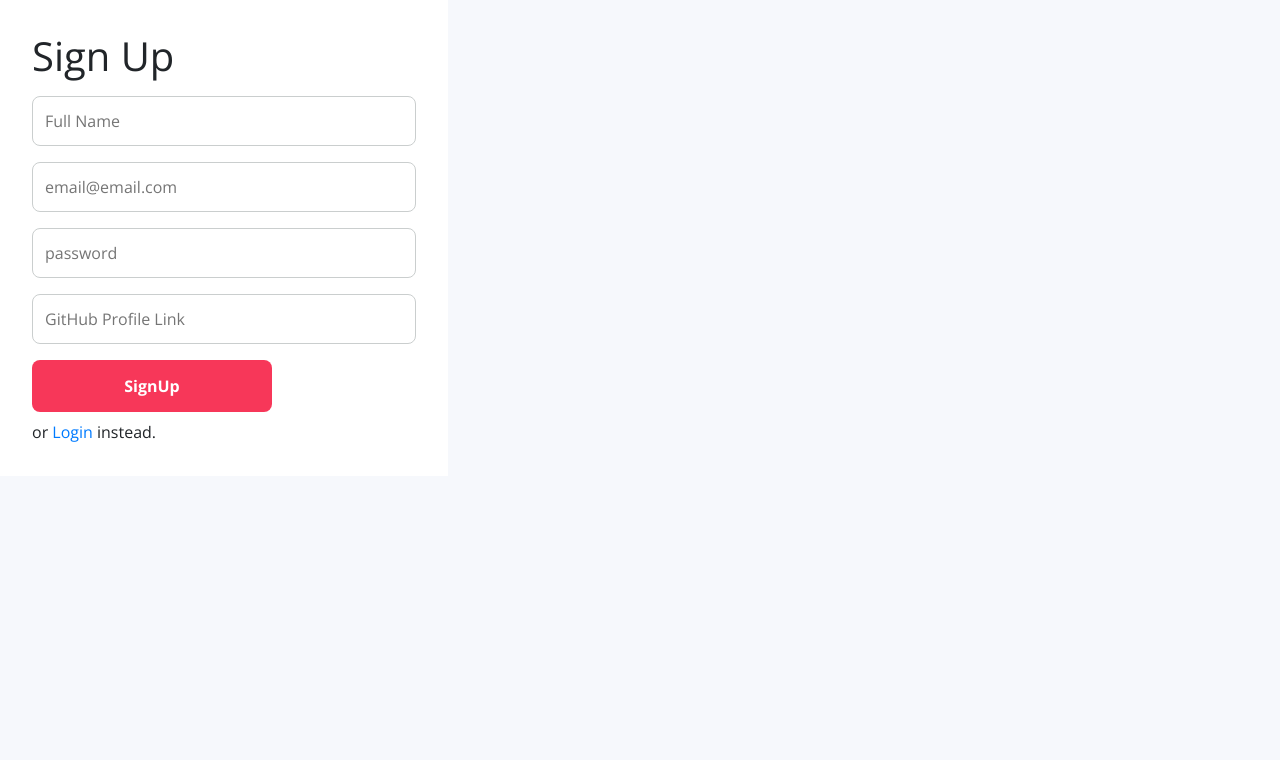
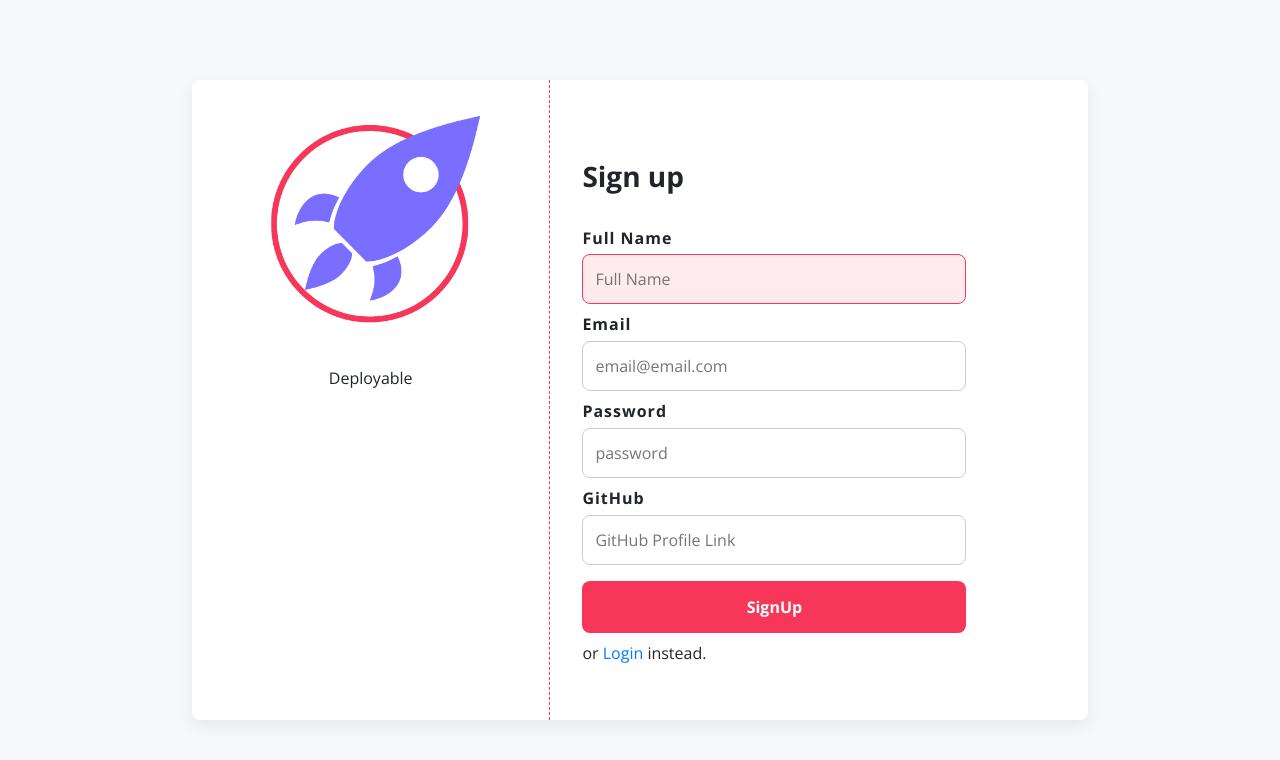
Before and after one commit to harpreeetghotra40/deployable_app, a React (Create React App) app in the folder deployable_frontend/: page /signup in a window 1280 px wide. Shown: the top 760 px of the page. Built offline with nearby package versions, Linux system fonts and the light colour scheme.

Commit message:
forms css added

```diff
--- a/deployable_frontend/public/index.html
+++ b/deployable_frontend/public/index.html
@@ -25,7 +25,7 @@
 
   <link rel="stylesheet" href="https://maxcdn.bootstrapcdn.com/bootstrap/4.3.1/css/bootstrap.min.css"
     integrity="sha384-ggOyR0iXCbMQv3Xipma34MD+dH/1fQ784/j6cY/iJTQUOhcWr7x9JvoRxT2MZw1T" crossorigin="anonymous" />
-  <title>React App</title>
+  <title>Deployable</title>
 </head>
 
 <body>
--- a/deployable_frontend/src/components/DeveloperProjects.js
+++ b/deployable_frontend/src/components/DeveloperProjects.js
@@ -58,6 +58,7 @@ export default class Projects extends Component{
     )
   }
 
+
     componentDidMount(){
       fetch("http://localhost:3000/projects", {
             method: 'GET',
--- a/deployable_frontend/src/components/DevelopersContainer.js
+++ b/deployable_frontend/src/components/DevelopersContainer.js
@@ -1,12 +1,25 @@
 import React, {Component} from 'react'
+import DeveloperProjects from './DeveloperProjects'
+import SearchTopBar from './SearchTopBar'
 import '../stylesheets/DevelopersContainer.css'
 
 export default class DevelopersContainer extends Component{
     state = {
-        developers: null
+        developers: null,
+        searchQuery: '',
+        projects: null
+    }
+
+    setSearchQuery = (event, query) => {
+        event.preventDefault();
+        this.setState({searchQuery: query});
     }
 
     renderDevelopers = () => {
+        const reg = new RegExp(this.state.searchQuery)
+        const reqDevelopers = this.state.developers.filter(developer => {
+            console.log(developer)
+        })
         return this.state.developers.map(developer => {
             return  <div className = "developer-container">
                         <p className = "developer-name">{developer.name}</p>
@@ -32,11 +45,15 @@ export default class DevelopersContainer extends Component{
     }
     render(){
         return(
+            <>
+            <SearchTopBar setQuery = {this.setSearchQuery}/>
             <div className = "developers-main-container">
                 {
                     this.state.developers !== null && this.renderDevelopers()
                 }
             </div>
+            <DeveloperProjects user = {this.props.user} query = {this.state.searchQuery}/>
+            </>
         )
     }
 }
--- a/deployable_frontend/src/components/Login.js
+++ b/deployable_frontend/src/components/Login.js
@@ -1,6 +1,7 @@
 import React, {Component} from 'react'
 import Authentication from '../Authentication'
 import {Link} from 'react-router-dom'
+import logo from '../images/logo.png'
 
 export default class Login extends Component{
 
@@ -30,14 +31,16 @@ export default class Login extends Component{
         return(
             <div className = "login-main-container row">
                 <div className = "app-info-container ">
-                    Deployable
-                    <img alt="" src="../images/logo.png"/>
+                    <img alt="" src={logo} className = "logo-image"/>
+                    <p>Deployable</p>
                 </div>
                 <div className = "form-container ">
                     <form onSubmit = {this.submitHandler} className = "form">
-                        <h1><strong>Log in</strong></h1>
+                        <h3><strong>Log in</strong></h3>
                         <p>Enter your details below.</p>
-                        <input placeholder="email@email.com" className = "regular-input" type="email" required name="email" value ={this.state.email} onChange = {this.changeHandler} autoComplete="off"/>
+                        <label className = "form-label">Email</label>
+                        <input autoFocus placeholder="email@email.com" className = "regular-input" type="email" required name="email" value ={this.state.email} onChange = {this.changeHandler} autoComplete="off"/>
+                        <label className = "form-label">Password</label>
                         <input placeholder="password" className = "regular-input" type="password" required name="password" value ={this.state.password} onChange = {this.changeHandler} autoComplete="off"/>
                         <input type="submit" value="Login" />
                         New User? <Link to="/signup">Sign Up</Link> here.
--- a/deployable_frontend/src/components/SearchTopBar.js
+++ b/deployable_frontend/src/components/SearchTopBar.js
@@ -5,12 +5,15 @@ export default class SearchTopBar extends Component{
     state = {
         searchQuery: ''
     }
+
+    changeHandler = (event) => {
+        this.setState({[event.target.name]: event.target.value})
+    }
     render(){
         return(
-            <div className="search-topbar">
-
+            <div className="search-topbar" onSubmit = {(event) => this.props.setQuery(event, this.state.searchQuery)}>
                 <form className ="search-form">
-                    <input className="search-input" placeholder ="&#x1f50d; Find your team and more."></input>
+                    <input onChange = {this.changeHandler} className="search-input" name = "searchQuery" placeholder ="&#x1f50d; Find your team and more."></input>
                 </form>
             </div>
         )
--- a/deployable_frontend/src/components/SignUp.js
+++ b/deployable_frontend/src/components/SignUp.js
@@ -2,7 +2,7 @@ import React, {Component} from 'react'
 import Authentication from '../Authentication'
 import {Link} from 'react-router-dom'
 import '../stylesheets/SignUp.css'
-import { Redirect } from 'react-router-dom'
+import logo from '../images/logo.png'
 
 export default class SignUp extends Component{
     state = {
@@ -31,13 +31,21 @@ export default class SignUp extends Component{
 
     render(){
         return(
-            <div>
-
+            <div className = "login-main-container row">
+                <div className = "app-info-container ">
+                    <img alt="" src={logo} className = "logo-image"/>
+                    <p>Deployable</p>
+                </div>
                 <form onSubmit = {this.submitHandler} className = "form">
-                    <h1>Sign Up</h1>
-                    <input className = "regular-input" placeholder="Full Name" type="text" required name="name" value ={this.state.name} onChange = {this.changeHandler} autoComplete="off"/>
+                    <h3><strong>Sign up</strong></h3>
+                    <br></br>
+                    <label className = "form-label">Full Name</label>
+                    <input autoFocus className = "regular-input" placeholder="Full Name" type="text" required name="name" value ={this.state.name} onChange = {this.changeHandler} autoComplete="off"/>
+                    <label className = "form-label">Email</label>
                     <input className = "regular-input" placeholder="email@email.com" type="email" required name="email" value ={this.state.email} onChange = {this.changeHandler} autoComplete="off"/>
+                    <label className = "form-label">Password</label>
                     <input className = "regular-input" placeholder="password" type="password" required name="password" value ={this.state.password} onChange = {this.changeHandler} autoComplete="off"/>
+                    <label className = "form-label">GitHub</label>
                     <input className = "regular-input" placeholder="GitHub Profile Link" type="text" required name="github_profile_link" value ={this.state.github_profile_link} onChange = {this.changeHandler} autoComplete="off"/>
                     <input className = "regular-input" placeholder="Full Name" type="submit" value="SignUp" />
                     or <Link to="/login">Login</Link> instead.
--- a/deployable_frontend/src/containers/Dashboard.js
+++ b/deployable_frontend/src/containers/Dashboard.js
@@ -1,8 +1,5 @@
 import React, {Component} from 'react'
-import {Alert, Button} from 'react-bootstrap'
-import DeveloperProjects from '../components/DeveloperProjects'
 import Navbar from '../components/Navbar'
-import SearchTopBar from '../components/SearchTopBar'
 import DevelopersContainer from '../components/DevelopersContainer';
 import '../stylesheets/App.css'
 
@@ -14,9 +11,7 @@ export default class Dashboard extends Component{
         return(
             <div>
                 <Navbar logout = {this.props.logout} goToDashboard = {this.props.goToDashboard} renderLoginOrHome = {this.props.renderLoginOrHome}/>
-                <SearchTopBar/>
                 <DevelopersContainer user = {this.props.user} />
-                <DeveloperProjects user = {this.props.user}/>
             </div>
         )
     }
--- a/deployable_frontend/src/containers/DeployContainer.js
+++ b/deployable_frontend/src/containers/DeployContainer.js
@@ -7,7 +7,7 @@ import Projects from '../components/Projects';
 // import Blogs from '../components/Blogs';
 import {postAboutToDB, postSkillToDB} from '../utilFunctions'
 import SearchTopBar from '../components/SearchTopBar';
-import {Alert, Button} from 'react-bootstrap'
+import {Alert} from 'react-bootstrap'
 
 export default class DeployContainer extends React.Component{
 
--- a/deployable_frontend/src/stylesheets/DeveloperProjects.css
+++ b/deployable_frontend/src/stylesheets/DeveloperProjects.css
@@ -1,5 +1,5 @@
 .developer-projects-main-container{
-    top: 13.5vh;
+    top: 12vh;
     width:46vw;
     margin-left: 53vw;
     background: white;
--- a/deployable_frontend/src/stylesheets/PersonalInfo.css
+++ b/deployable_frontend/src/stylesheets/PersonalInfo.css
@@ -29,6 +29,9 @@
     width: 98%;
     resize: none;
     height: 13em;
+}.about-me-textarea:focus{
+    /* border: 1px solid #F73759; */
+    background-color: rgb(247,55,89, 0.1);
 }
 
 .change-personal-info-btn{
@@ -71,10 +74,15 @@
 .add-skill-input{
     border: none;
     border-bottom: 1px solid #ccc;
+    margin-top: 10px;
     margin-bottom: 1em;
     width: 92%;
     font-size: 1em;
     padding: 1em;
+}.add-skill-input:focus{
+    border-radius: .5em;
+    border: 1px solid #F73759;
+    background-color: rgb(247,55,89, 0.1);
 }
 .add-skill-input:focus{
     outline:none;
--- a/deployable_frontend/src/stylesheets/SignUp.css
+++ b/deployable_frontend/src/stylesheets/SignUp.css
@@ -3,6 +3,13 @@
     width: 35vw !important;
     padding: 2em;
     text-align: left;
+    margin-top: 3em;
+}
+
+.form-label{
+    font-size: 16px !important;
+    margin-bottom: -.2em;
+    font-weight: bold;
 }
 
 .regular-input {
@@ -17,15 +24,20 @@
     font-weight: lighter;
 }
 
+.regular-input:focus{
+    border: 1px solid #F73759;
+    background-color: rgb(247,55,89, 0.1);
+}
+
 input:focus{
     outline:none;
 }
 
 input[type=submit] {
     text-align: center;
-    width: 15em;
+    width: 100%;
     display: block;
-    background-color: #F73759   ;
+    background-color: #F73759  ;
     color: white;
     padding: 14px 20px;
     margin: 8px 0;
@@ -33,9 +45,13 @@ input[type=submit] {
     border-radius: .5em;
     font-weight: bolder;
     cursor: pointer;
+}input[type=submit]:focus{
+    background-color: #F73759;
+    border: none;
 }
 
 .login-main-container{
+    box-shadow: 0 6px 15px rgba(36,37,38,0.08);
     width: 70vw;
     height: 80vh;
     margin: 10vh 15vw;
@@ -45,6 +61,10 @@ input[type=submit] {
 
 .app-info-container{
     height: 100%;
-    border-right: 1px solid blue;
+    border-right: 1px dashed #F73759;
     width: 40%;
 }
+
+.logo-image{
+    width: 80%;
+}
```
